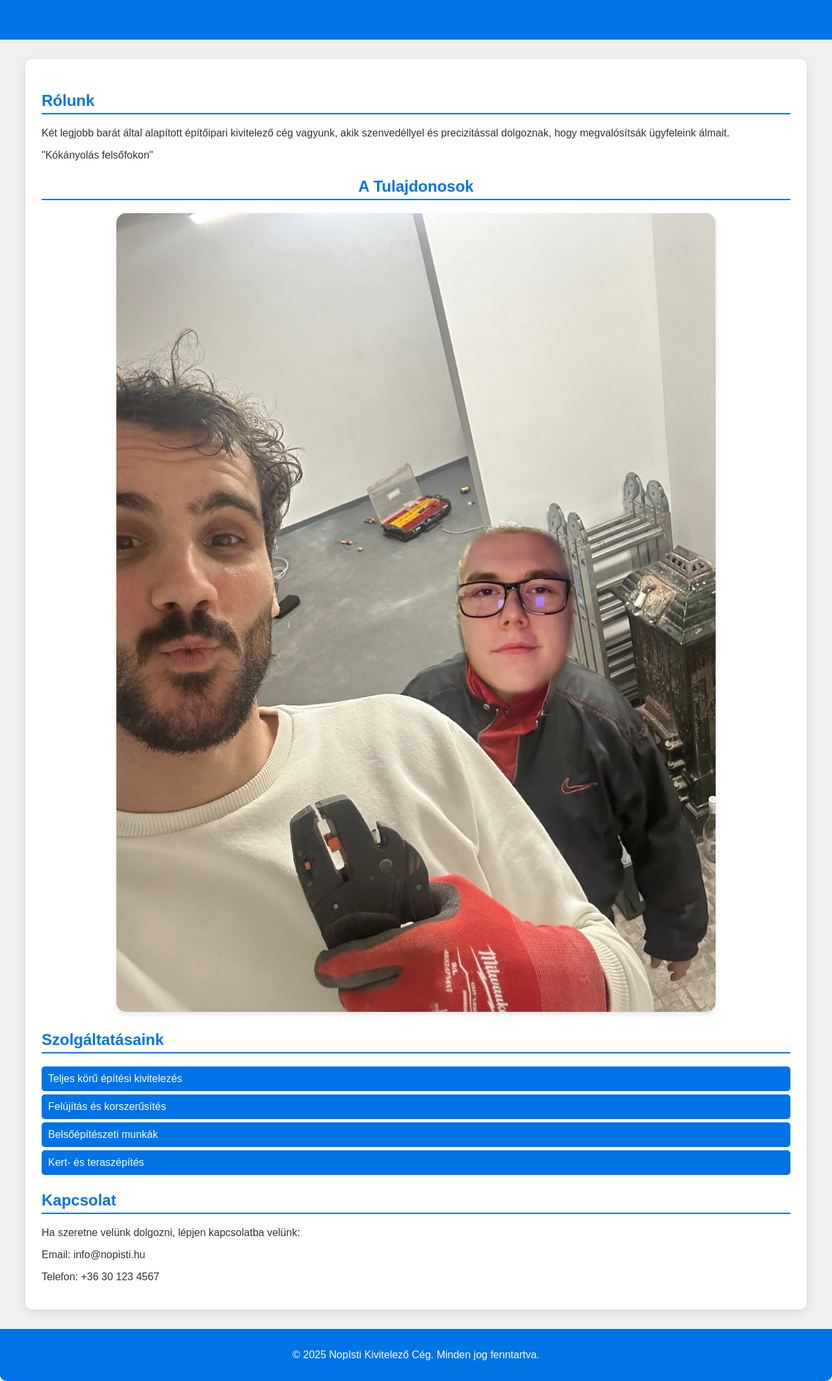
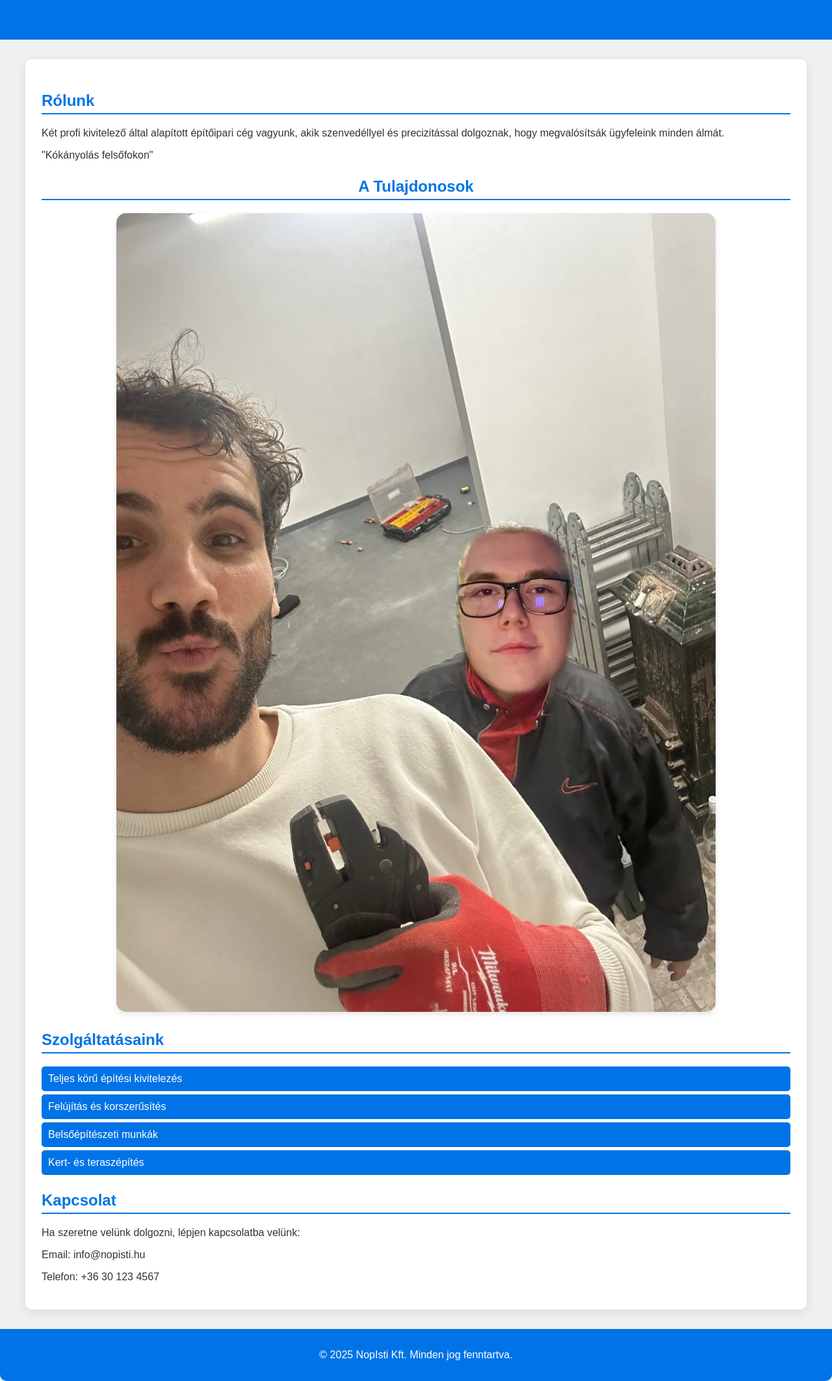
Before and after one commit to norbimayer/nopisti, a plain HTML site: page index.html in a window 1280 px wide. Shown: the part 122-2247 px from the top of the page at 65% size. Drawn offline with Linux system fonts and the light colour scheme.

Commit message:
Add files via upload

```diff
--- a/index.html
+++ b/index.html
@@ -3,7 +3,7 @@
 <head>
 	<meta charset="UTF-8">
 	<meta name="viewport" content="width=device-width, initial-scale=1.0">
-	<title>NopIsti Kivitelező Cég</title>
+	<title>NopIsti Kft.</title>
 	<style>
 		body {
 			font-family: 'Arial', sans-serif;
@@ -73,7 +73,7 @@
 	<div class="container">
 		<section class="about">
 			<h2>Rólunk</h2>
-			<p>Két legjobb barát által alapított építőipari kivitelező cég vagyunk, akik szenvedéllyel és precizitással dolgoznak, hogy megvalósítsák ügyfeleink álmait.</p>
+			<p>Két profi kivitelező által alapított építőipari cég vagyunk, akik szenvedéllyel és precizitással dolgoznak, hogy megvalósítsák ügyfeleink minden álmát.</p>
 			<p>"Kókányolás felsőfokon"</p>
 		</section>
 		<section class="owners">
@@ -97,7 +97,7 @@
 		</section>
 	</div>
 	<footer>
-		<p>&copy; 2025 NopIsti Kivitelező Cég. Minden jog fenntartva.</p>
+		<p>&copy; 2025 NopIsti Kft. Minden jog fenntartva.</p>
 	</footer>
 </body>
 </html>
```
